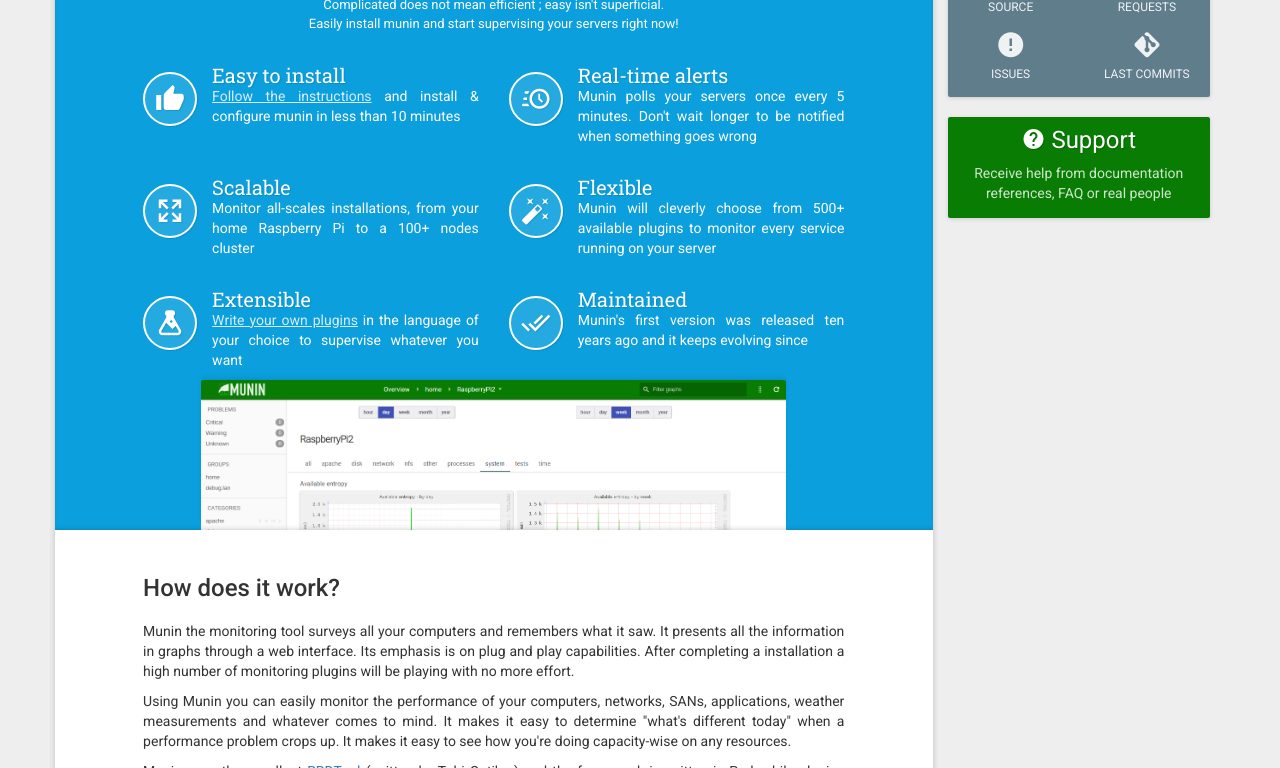
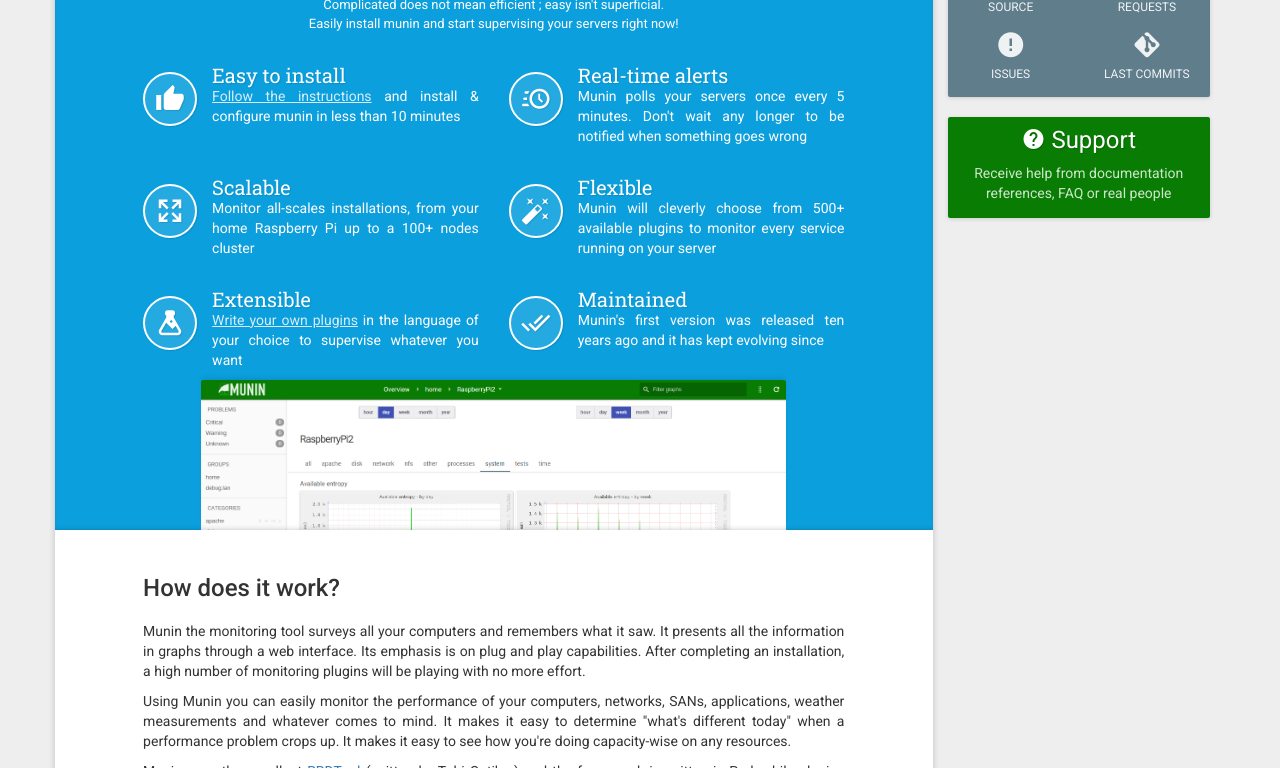
Before and after one commit to munin-monitoring/munin-monitoring.github.io, a Jekyll site: the page built from _pages/index.html, in a window 1280 px wide. Shown: the part 490-1258 px from the top of the page. Built offline with Jekyll 4.4.1, drawn with Linux system fonts in a browser that asks for light colours; nearby versions of some CDN libraries.

Commit message:
Fix typos & grammar errors

```diff
--- a/_pages/download.html
+++ b/_pages/download.html
@@ -125,7 +125,7 @@ permalink: /download/
 				service on port 4948 in your browser. You may have to wait up to 5 minutes until nodes gets polled and
 				data goes live on the report pages.</p>
 
-			<p>If anything goes wrong, please head to the <a href="/support/">support page</a> and check the FAQ: changes are that you will find
+			<p>If anything goes wrong, please head to the <a href="/support/">support page</a> and check the FAQ: chances are that you will find
 				a solution for your issues here.</p>
 
 			<a href="http://guide.munin-monitoring.org/en/latest/installation/install.html#installing-munin" class="button pull-right">
--- a/_pages/index.html
+++ b/_pages/index.html
@@ -38,7 +38,7 @@ permalink: /
 					<div class="part">
 						<i class="mdi mdi-clock-fast"></i>
 						<h3>Real-time alerts</h3>
-						<p>Munin polls your servers once every 5 minutes. Don't wait longer to be notified when something
+						<p>Munin polls your servers once every 5 minutes. Don't wait any longer to be notified when something
 							goes wrong</p>
 					</div>
 				</div>
@@ -46,7 +46,7 @@ permalink: /
 					<div class="part">
 						<i class="mdi mdi-arrow-expand"></i>
 						<h3>Scalable</h3>
-						<p>Monitor all-scales installations, from your home Raspberry Pi to a 100+ nodes cluster</p>
+						<p>Monitor all-scales installations, from your home Raspberry Pi up to a 100+ nodes cluster</p>
 					</div>
 				</div>
 				<div class="col-md-5">
@@ -69,7 +69,7 @@ permalink: /
 					<div class="part">
 						<i class="mdi mdi-check-all"></i>
 						<h3>Maintained</h3>
-						<p>Munin's first version was released ten years ago and it keeps evolving since</p>
+						<p>Munin's first version was released ten years ago and it has kept evolving since</p>
 					</div>
 				</div>
 				<div class="col-md-8 col-md-offset-2 col-xs-10 col-xs-offset-1 screenshot">
@@ -84,7 +84,7 @@ permalink: /
 
 			<p>Munin the monitoring tool surveys all your computers and remembers what it saw. It presents all the
 				information in graphs through a web interface. Its emphasis is on plug and play capabilities. After
-				completing a installation a high number of monitoring plugins will be playing with no more effort.</p>
+				completing an installation, a high number of monitoring plugins will be playing with no more effort.</p>
 
 			<p>Using Munin you can easily monitor the performance of your computers, networks, SANs, applications,
 				weather measurements and whatever comes to mind. It makes it easy to determine "what's different today"
```
Also changed, not shown: _pages/community.md (+1 -1 lines).
